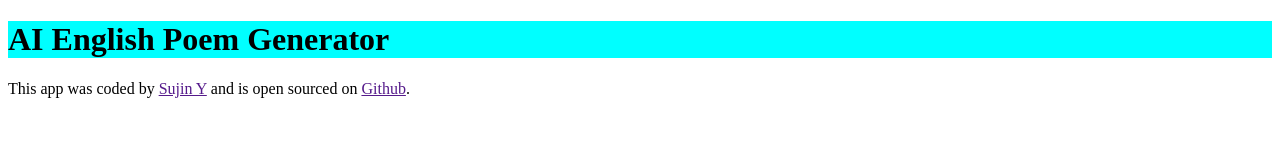
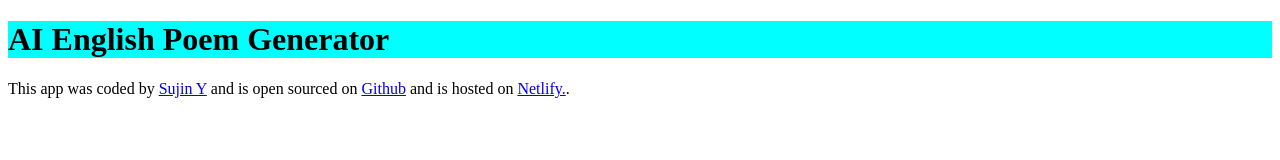
Before and after one commit to Yeosujin88/AI-English-Poem-Generator, a plain HTML site: page index.html in a window 1280 px wide. Drawn offline with Linux system fonts and the light colour scheme.

Commit message:
added the footer

```diff
--- a/index.html
+++ b/index.html
@@ -9,7 +9,7 @@
 <body>
   <h1>AI English Poem Generator</h1>
   <footer>
-    This app was coded by <a href="">Sujin Y</a> and is open sourced on <a href="">Github</a>.
+    This app was coded by <a href="https://github.com/Yeosujin88">Sujin Y</a> and is open sourced on <a href="https://github.com/Yeosujin88/AI-English-Poem-Generator">Github</a> and is hosted on <a href="https://ai-poem-generator-by-sujin.netlify.app/">Netlify.</a>.
   </footer>
     <script src="src/index.js"></script>
 </body>
```
